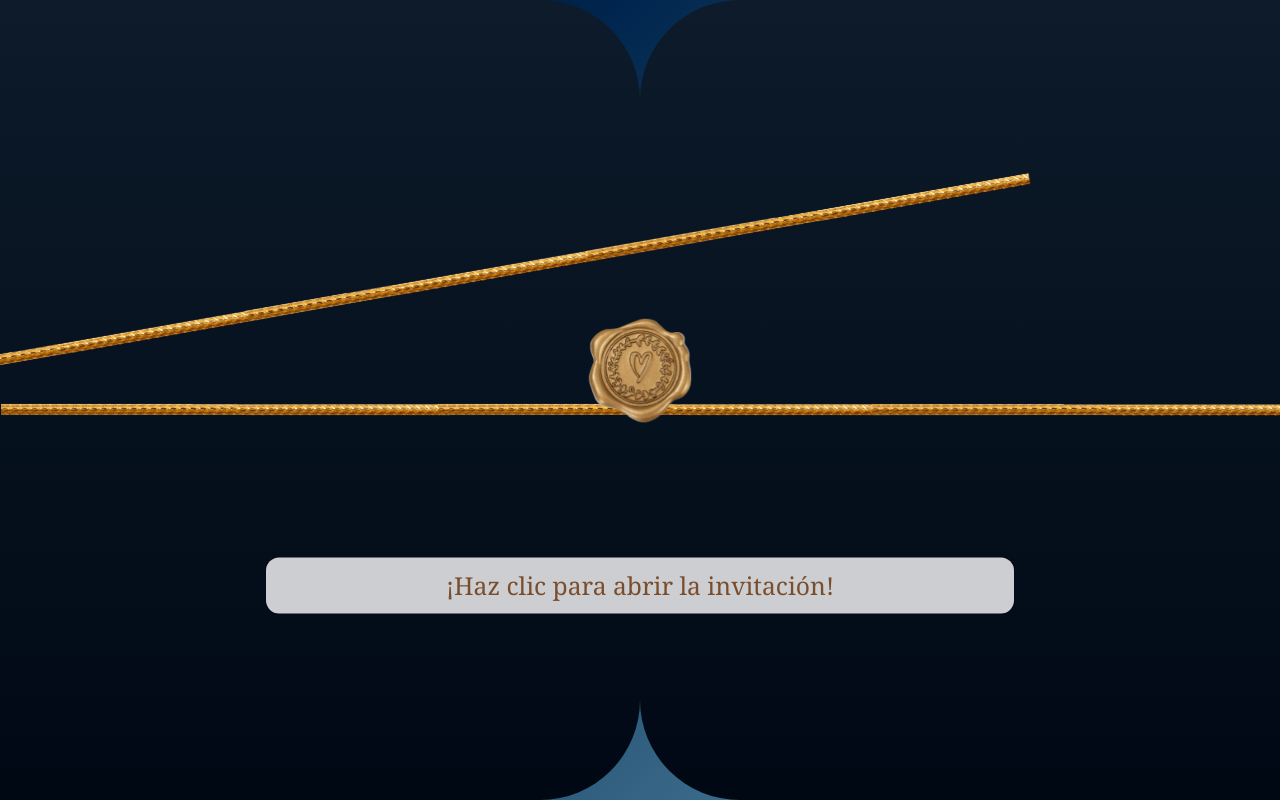
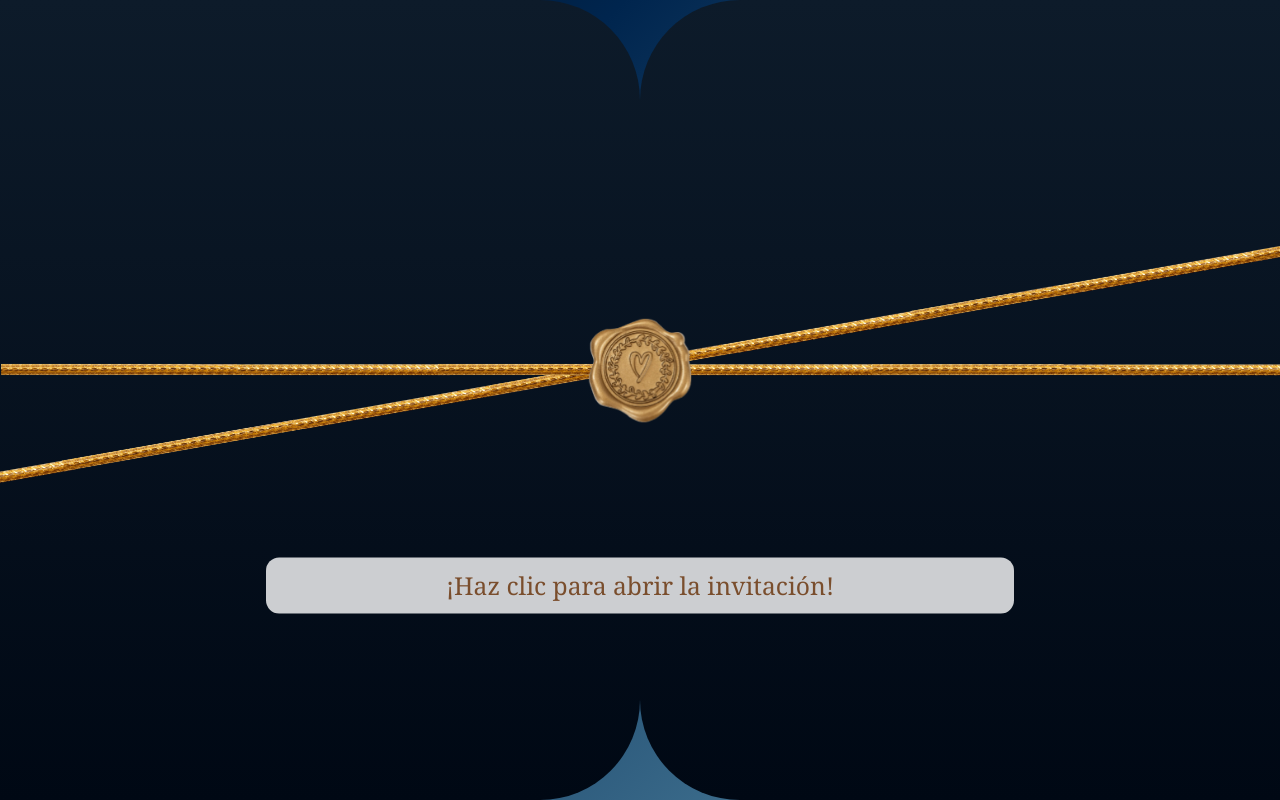
Before and after one commit to TarjetaInvitacion-S/Boda, a plain HTML site: page index.html in a window 1280 px wide. Drawn offline with Linux system fonts and the light colour scheme.

Commit message:
Update style1.css
Signed-off-by: Invitacion <ingejuan10p@gmail.com>

```diff
--- a/style1.css
+++ b/style1.css
@@ -146,7 +146,7 @@ iframe {
 .centered-image {
     position: absolute;
     top: 45%;
-    left: 0%;
+    left: 52%;
     transform: translate(-50%, -50%) rotate(-10deg);
     transform-origin: center;
     z-index: 4;
@@ -155,7 +155,7 @@ iframe {
 
 .centered-image1 {
     position: absolute;
-    top: 50%;
+    top: 45%;
     left: 0%;
     transform-origin: center;
     z-index: 4;
```
